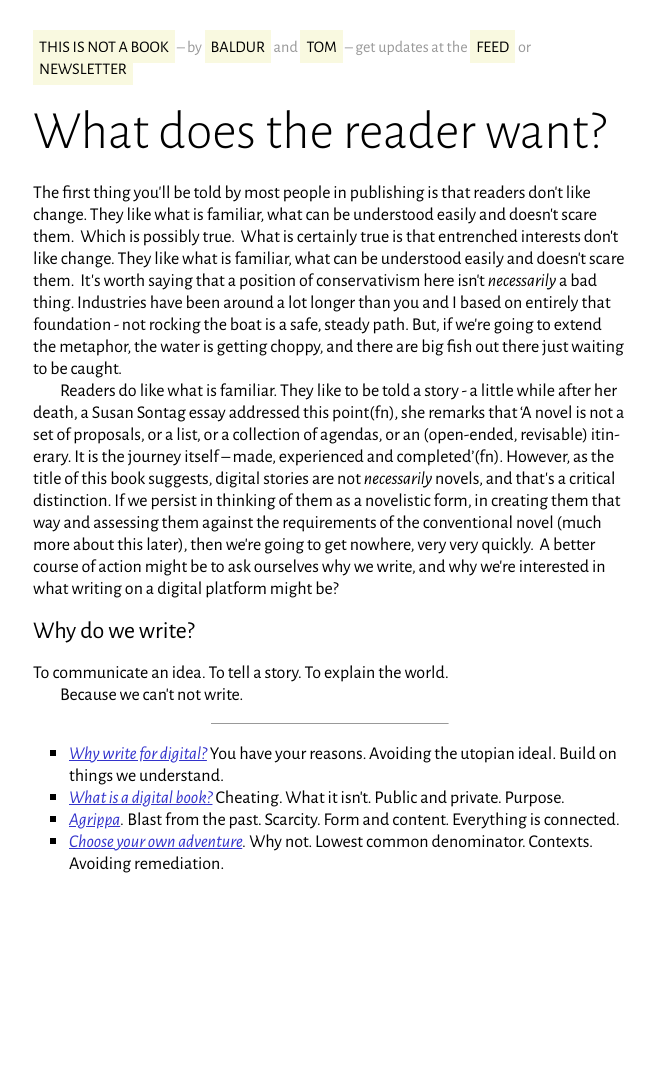
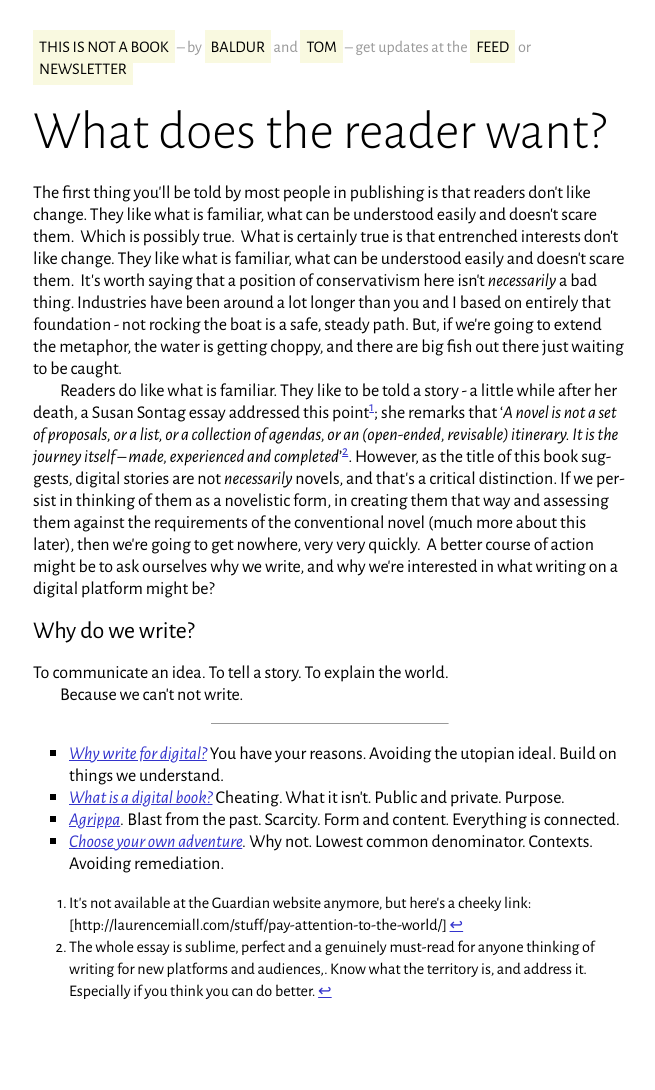
Before and after one commit to baldurbjarnason/this-is-not-a-book, a Jekyll site: the page built from What_does_the_reader_want.md, in a window 1280 px wide. Shown: the whole page, without its empty margins (310-965 px from the left). Built offline with Jekyll 4.4.1, drawn with Linux system fonts in a browser that asks for light colours; before the commit the page ends 964 px from its top, so only the background shows below that.

Commit message:
Update What_does_the_reader_want.md

```diff
--- a/What_does_the_reader_want.md
+++ b/What_does_the_reader_want.md
@@ -17,10 +17,10 @@ caught.
 
 Readers do like what is familiar. They like to be told a story - a
 little while after her death, a Susan Sontag essay addressed this
-point(fn), she remarks that ‘A novel is not a set of proposals, or a
+point[^1]; she remarks that ‘*A novel is not a set of proposals, or a
 list, or a collection of agendas, or an (open-ended, revisable)
 itinerary. It is the journey itself – made, experienced and
-completed’(fn). However, as the title of this book suggests, digital
+completed*’[^2]. However, as the title of this book suggests, digital
 stories are not *necessarily* novels, and that’s a critical distinction.
 If we persist in thinking of them as a novelistic form, in creating them
 that way and assessing them against the requirements of the conventional
@@ -42,3 +42,7 @@ Because we can’t not write.
 - *[What is a digital book?](/What_does_the_reader_want/What_is_a_digital_book.html)* Cheating. What it isn't. Public and private. Purpose.
 - *[Agrippa](/What_does_the_reader_want/Agrippa.html).* Blast from the past. Scarcity. Form and content. Everything is connected.
 - *[Choose your own adventure](/What_does_the_reader_want/Choose_your_own_adventure.html).* Why not. Lowest common denominator. Contexts. Avoiding remediation.
+
+[^1]: It’s not available at the Guardian website anymore, but here’s a cheeky link: [http://laurencemiall.com/stuff/pay-attention-to-the-world/]
+
+[^2]: The whole essay is sublime, perfect and a genuinely must-read for anyone thinking of writing for new platforms and audiences,. Know what the territory is, and address it. Especially if you think you can do better.
```
